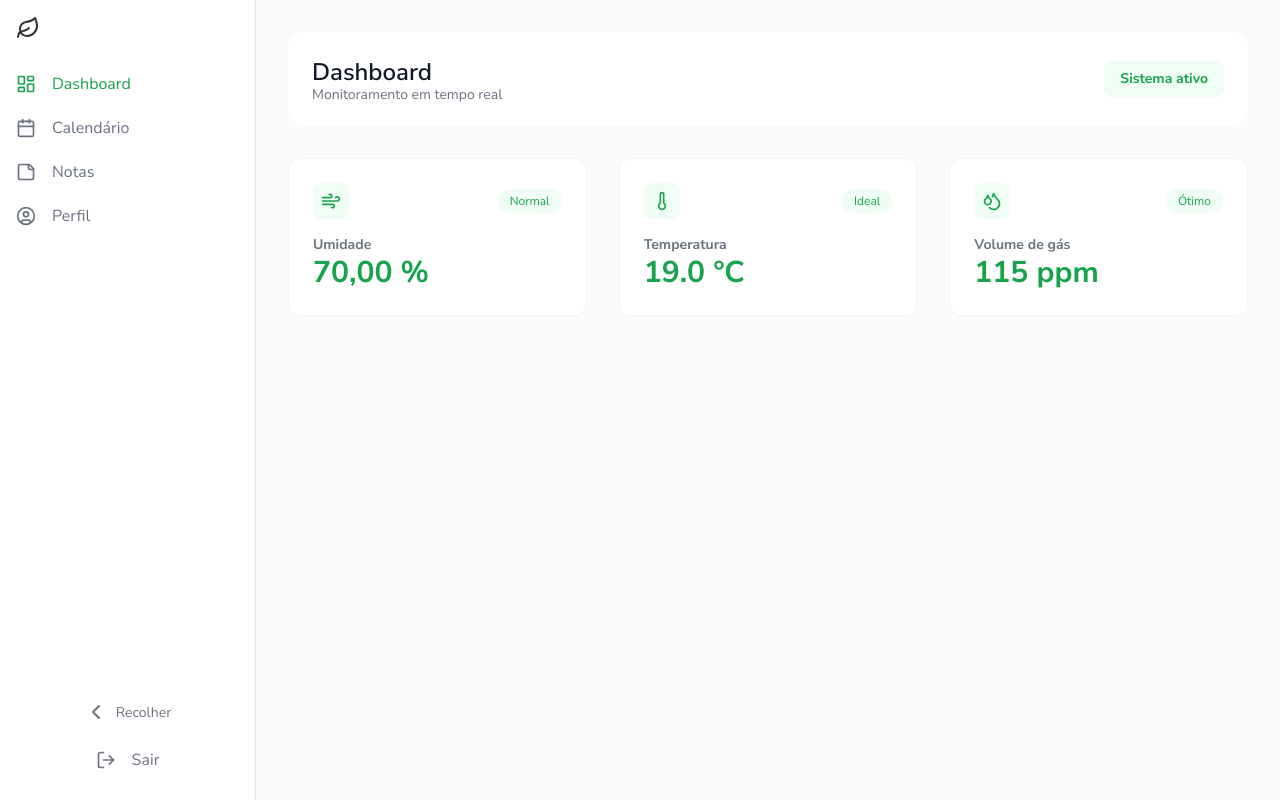
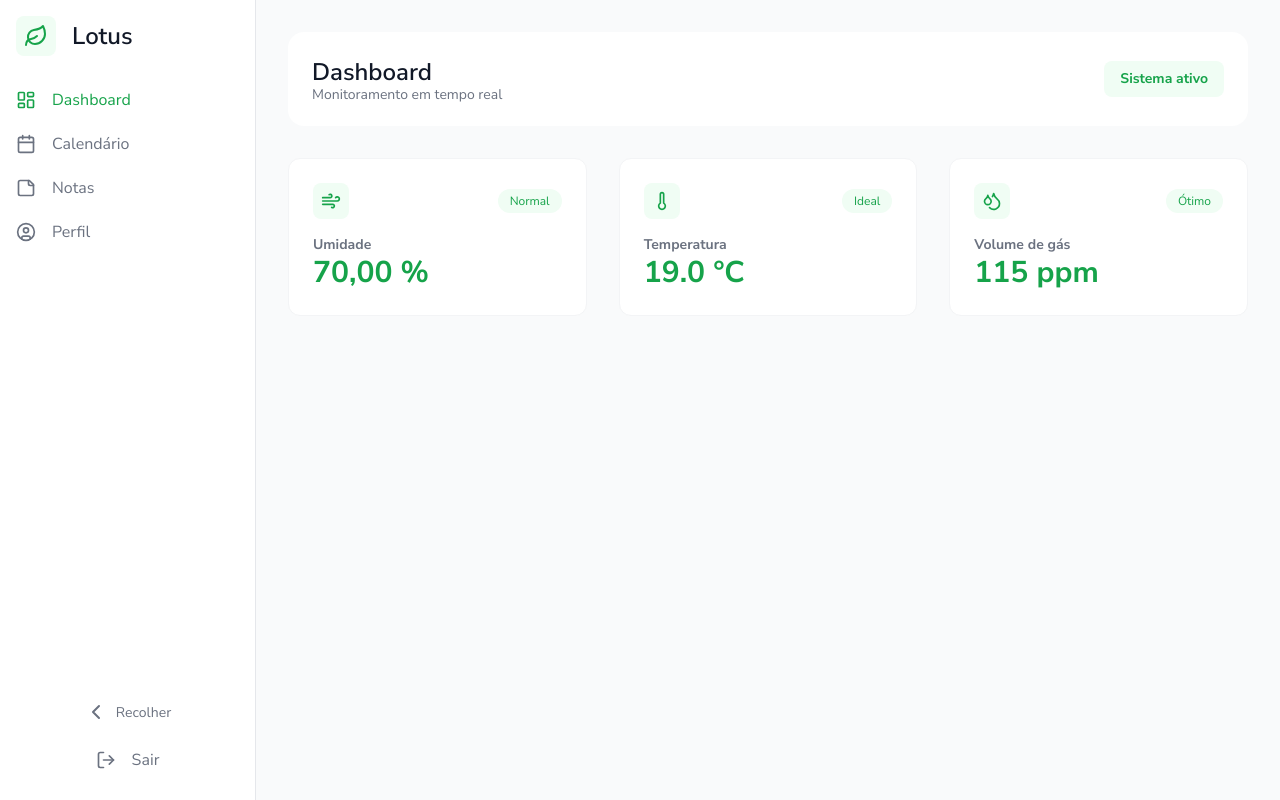
Before and after one commit to Lotus-Bio/lotus-frontend-2.0, a Next.js app: page /dashboard in a window 1280 px wide. Built offline with nearby package versions, Linux system fonts and the light colour scheme; no server answers.

Commit message:
ajusta logo no sidemenu

```diff
--- a/src/ui/components/Sidemenu/index.jsx
+++ b/src/ui/components/Sidemenu/index.jsx
@@ -13,6 +13,8 @@ import {
 import {
   StyledMenu,
   Sidebar,
+  Logo,
+  BlockIcon,
   Nav,
   NavItem,
   BottomSection,
@@ -67,7 +69,12 @@ const Sidemenu = () => {
     <StyledWrapper>
       <StyledMenu>
         <Sidebar $isCollapsed={isSidebarCollapsed}>
-          <Leaf />
+          <Logo>
+            <BlockIcon>
+              <Leaf />
+            </BlockIcon>
+            {!isSidebarCollapsed && <span>Lotus</span>}
+          </Logo>
 
           <Nav>
             <NavItem href="/dashboard" isActive={isActive("/dashboard")}>
--- a/src/ui/components/Sidemenu/sidemenu.style.js
+++ b/src/ui/components/Sidemenu/sidemenu.style.js
@@ -31,20 +31,26 @@ export const Sidebar = styled.aside`
 
 export const Logo = styled.div`
   display: flex;
+  justify-content: center;
   align-items: center;
-  gap: 0.75rem;
-  margin-bottom: 2rem;
+  gap: 1rem;
 
-  .icon {
-    padding: 0.5rem;
-    background-color: #d1fae5;
-    border-radius: 0.375rem;
+  span {
+    color: rgb(17, 24, 39);
+    font-weight: 600;
+    font-size: 1.5rem;
+    line-height: 2rem;
   }
+`;
+export const BlockIcon = styled.div`
+  background: rgb(240, 253, 244);
+  color: rgb(22, 163, 74);
 
-  .text {
-    font-weight: 600;
-    color: #1f2937;
-  }
+  display: flex;
+  padding: 0.5rem;
+  border-radius: 0.5rem;
+  justify-content: center;
+  align-items: center;
 `;
 
 export const Nav = styled.nav`
```
